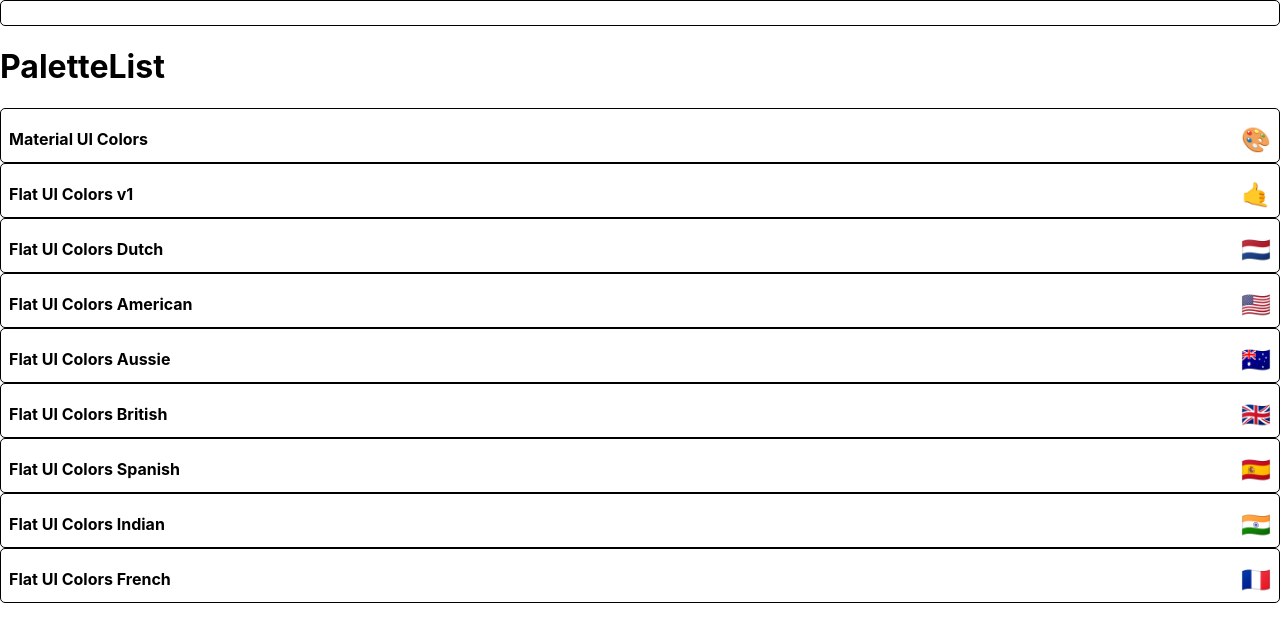
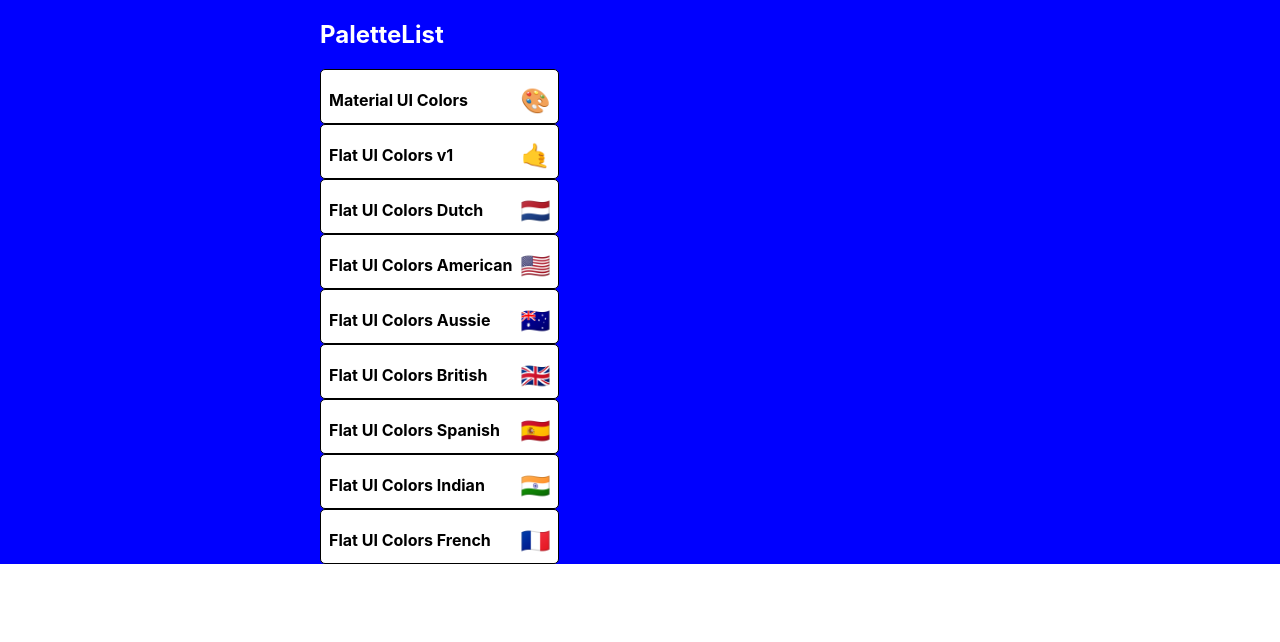
Before and after one commit to nimaaskari/react_palette, a React (Create React App) app: page / in a window 1280 px wide. Shown: the top 642 px of the page. Built offline with nearby package versions, Linux system fonts and the light colour scheme.

Commit message:
Start styling Palette List withStyles

```diff
--- a/src/PaletteList.js
+++ b/src/PaletteList.js
@@ -1,21 +1,57 @@
 import { palette } from "@mui/system";
 import React, { Component } from "react";
 import MiniPalette from "./MiniPalette";
+import { withStyles } from "@material-ui/styles";
 import { Link } from "react-router-dom";
+
+const styles = {
+  root: {
+    backgroundColor: "blue",
+    height: "100%",
+    display: "flex",
+    alignItems: "flex-start",
+    justifyContent: "center",
+  },
+  container: {
+    width: "50%",
+    display: "flex",
+    alignItems: "flex-start",
+    flexDirection: "column",
+    flexWrap: "wrap",
+  },
+  nav: {
+    display: "flex",
+    width: "100%",
+    justifyContent: "space-between",
+    color: "white",
+  },
+  palettes: {
+    boxSizing: "border-box",
+    width: "100%",
+    display: "grid",
+    gridTemplateColumns: "repeat(3,30%)",
+    gridGap: "50%",
+  },
+};
 
 class PaletteList extends Component {
   render() {
-    const { palettes } = this.props;
+    const { palettes, classes } = this.props;
     return (
-      <div>
-        <MiniPalette />
-        <h1>PaletteList</h1>
-        {palettes.map((palette) => (
-          <MiniPalette {...palette} />
-        ))}
+      <div className={classes.root}>
+        <div className={classes.container}>
+          <nav className={classes.nav}>
+            <h1>PaletteList</h1>
+          </nav>
+          <div className={classes.palette}>
+            {palettes.map((palette) => (
+              <MiniPalette {...palette} />
+            ))}
+          </div>
+        </div>
       </div>
     );
   }
 }
 
-export default PaletteList;
+export default withStyles(styles)(PaletteList);
```
